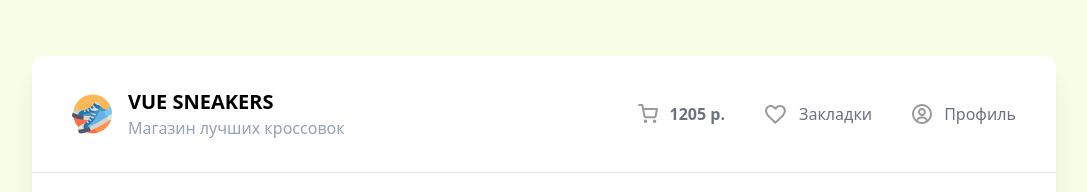
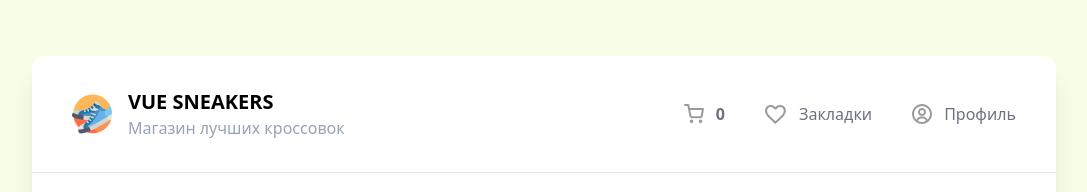
Before and after one commit to leonraz58/vue-snickers, a Vue app: page / in a window 1280 px wide. Shown: the top 192 px of the page, without its empty margins (96-1183 px from the left). Built offline with nearby package versions, Linux system fonts and the light colour scheme; no server answers.

Commit message:
calc totalPrice

```diff
--- a/src/App.vue
+++ b/src/App.vue
@@ -2,13 +2,16 @@
 import Header from '@/components/Header.vue'
 import CardList from '@/components/CardList.vue'
 import Drawer from '@/components/Drawer.vue'
-import { onMounted, provide, reactive, ref, watch } from 'vue'
+import { computed, onMounted, provide, reactive, ref, watch } from 'vue'
 import axios from 'axios'
 
 const items = ref([])
 const cart = ref([])
 
 const drawerOpen = ref(false)
+
+const totalPrice = computed(() => cart.value.reduce((acc, item) => acc + item.price, 0))
+const vatPrice = computed(()=>Math.round(totalPrice.value * 5 / 100))
 
 const closeDrawer = () => {
   drawerOpen.value = false
@@ -138,10 +141,10 @@ provide('cart', {
 </script>
 
 <template>
-    <Drawer v-if="drawerOpen"/>
+    <Drawer v-if="drawerOpen" :total-price="totalPrice" :vatPrice="vatPrice"/>
 
   <div class="w-4/5 m-auto bg-white rounded-xl shadow-xl mt-14">
-    <Header @open-driver="openDrawer" />
+    <Header :total-price="totalPrice" @open-driver="openDrawer" />
 
     <div class="p-10">
       <div class="flex justify-between items-center">
--- a/src/components/Drawer.vue
+++ b/src/components/Drawer.vue
@@ -1,6 +1,11 @@
 <script setup lang="ts">
 import DrawerHead from '@/components/DrawerHead.vue'
 import CartItemList from '@/components/CartItemList.vue'
+
+defineProps({
+  totalPrice: Number,
+  vatPrice: Number,
+})
 </script>
 
 <template>
@@ -13,13 +18,13 @@ import CartItemList from '@/components/CartItemList.vue'
       <div class="flex gap-2">
         <span>Итого:</span>
         <div class="flex-1 border-b border-dashed"></div>
-        <b>12990 руб.</b>
+        <b>{{ totalPrice }}</b>
       </div>
 
       <div class="flex gap-2">
         <span>Налог 5%</span>
         <div class="flex-1 border-b border-dashed"></div>
-        <b>900 руб.</b>
+        <b>{{ vatPrice }}</b>
       </div>
 
       <button class="mt-4 bg-lime-500 w-full rounded-xl py-3 text-white disabled:bg-slate-300 hover:bg-lime-600 active:bg-lime-700 cursor-pointer"
--- a/src/components/Header.vue
+++ b/src/components/Header.vue
@@ -1,4 +1,7 @@
 <script setup>
+defineProps({
+  totalPrice: Number
+})
 const emit = defineEmits(['openDriver'])
 </script>
 
@@ -15,7 +18,7 @@ const emit = defineEmits(['openDriver'])
     <ul class="flex items-center gap-10">
       <li @click = "() => emit('openDriver')" class="flex items-center cursor-pointer gap-3 text-gray-500 hover:text-black">
         <img src="/cart.svg" alt="Cart" />
-        <b>1205 р.</b>
+        <b> {{ totalPrice }}</b>
       </li>
 
       <li class="flex items-center cursor-pointer gap-3 text-gray-500 hover:text-black">
```
